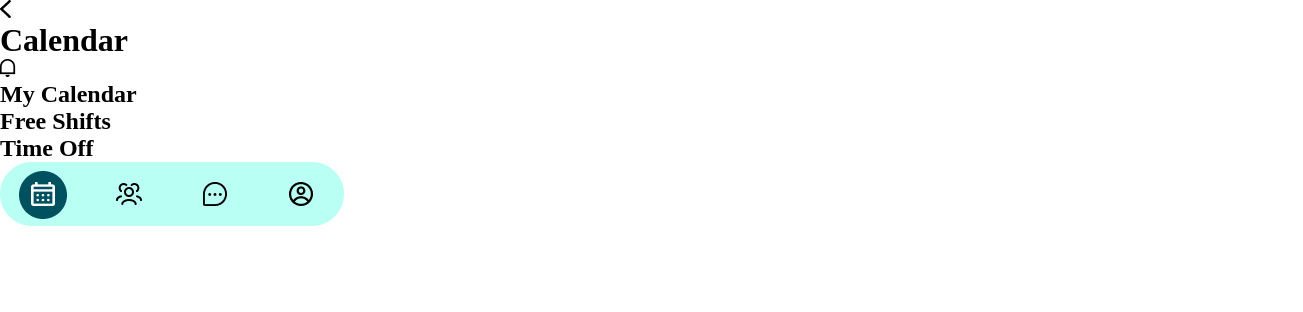
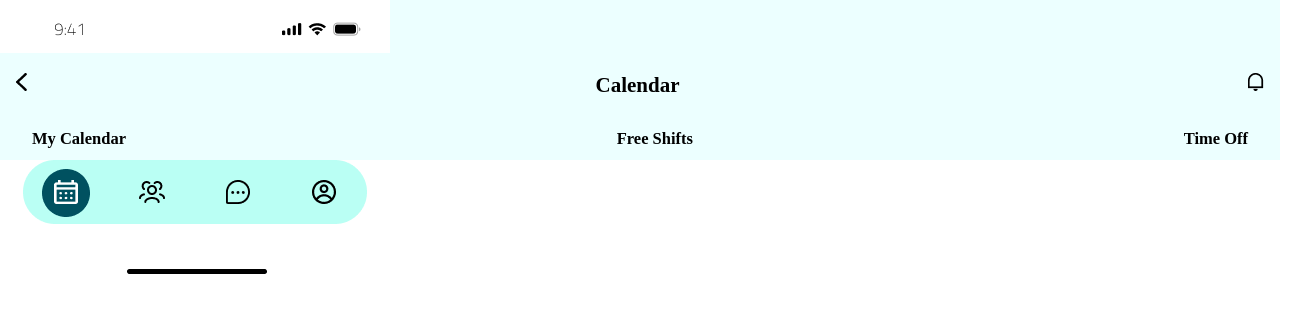
Before and after one commit to oliviarbanks/UKG_IndustryProject, a React (Create React App) app: page / in a window 1280 px wide. Shown: the top 312 px of the page, 1303 px wide, since content can reach past the window. Built offline with nearby package versions, Linux system fonts and the light colour scheme.

Commit message:
Header and Footer components established

```diff
--- a/src/components/Footer/Footer.js
+++ b/src/components/Footer/Footer.js
@@ -1,6 +1,7 @@
 import React from "react";
 import "./Footer.scss";
 import footerbar from "../../../src/assets/images/Tab Bar.png";
+import bottombar from "../../../src/assets/images/bottom.png";
 
 
 
@@ -10,10 +11,9 @@ function Footer() {
             <div className="footer__image">
                 <img src={footerbar} alt="" />
             </div>
-			<section className="footer">
-
-            </section>
-
+			<div className="footer__bottom">
+                    <img src={bottombar} alt="" />
+            </div>
 		</footer>
 	);
 }
--- a/src/components/Footer/Footer.scss
+++ b/src/components/Footer/Footer.scss
@@ -1,36 +1,16 @@
 * {
    margin: 0;
    padding: 0;
-//    font-family:
 }
 
-.footer__image{
+.footer__image {
         width: 100%;
-        height: 4vh;
+        height: 7vh;
+        padding-bottom: 2rem;
+        padding-left: 1.4375rem;
 }
 
-// .footer__logo {
-//     height: 7vh;
-// }
-
-// .footer {
-//     width: 100%;
-//     display: flex;
-// }
-
-// .footer__block {
-//     display: flex;
-//     flex-direction: column;
-//     width: 100%;
-// }
-
-// h1 {
-//     font-size: 4px;
-//     padding-bottom: 3px;
-// }
-
-// p {
-//     padding-bottom: 1px;
-//     font-size: 3px;
-//     margin: 0px;
-// }
+.footer__bottom {
+    width: 100%;
+    height: 4vh;
+}
--- a/src/components/Header/Header.js
+++ b/src/components/Header/Header.js
@@ -3,6 +3,7 @@ import React from "react";
 import "./Header.scss";
 import arrowimage from "../../../src/assets/images/Vector.png";
 import bellimage from "../../../src/assets/images/Bell.png";
+import topbar from "../../../src/assets//images/Light.png";
 
 function Header() {
 	return (
@@ -14,6 +15,9 @@ function Header() {
                 {/* <div className="header__top--section">
 
                     </div> */}
+                    <div classname="on__top">
+                        <img src={topbar} alt="" />
+                    </div>
 
 				<div className="header__top">
                     <div className="header__arrow">
@@ -28,13 +32,13 @@ function Header() {
                 </div>
 					<div className="header__bottom">
 						<div className="header__bottom--words">
-                            <div>
+                            <div className="header__click">
                                 <h2>My Calendar</h2>
                             </div>
-							<div>
+							<div className="header__click">
                                 <h2>Free Shifts</h2>
                             </div>
-							<div>
+							<div className="header__click" >
                                 <h2>Time Off</h2>
                             </div>
 
--- a/src/components/Header/Header.scss
+++ b/src/components/Header/Header.scss
@@ -1,4 +1,57 @@
-.header__bar {
+// .header__bar {
+//     width: 100%;
+//     height: 4vh;
+// }
+
+* {
+    font-family: 'Nunito, san-serif;'
+}
+
+.on__top {
     width: 100%;
     height: 4vh;
 }
+
+header {
+    background-color: #ECFFFF;
+}
+
+.header {
+    display: flex;
+    flex-direction: column;
+    background-color: #ECFFFF;
+}
+
+.header__top {
+    display: flex;
+    justify-content: space-between;
+    margin-top: 1rem;
+    margin-left: 1rem;
+    margin-right: 1rem;
+}
+
+.header__arrow {
+    height: 5vh;
+}
+
+.header__bell {
+    height: 5vh;
+}
+
+h1 {
+    font-size: 21px;
+}
+
+.header__bottom {
+    padding-bottom: .0625rem;
+}
+
+.header__bottom--words {
+    display: flex;
+    justify-content: space-between;
+    margin-top: 1rem;
+    margin-left: 2rem;
+    margin-right: 2rem;
+    margin-bottom: 10px;
+    font-size: 11px;
+}
```
Also changed, not shown: src/assets/images/Light.png (added).
